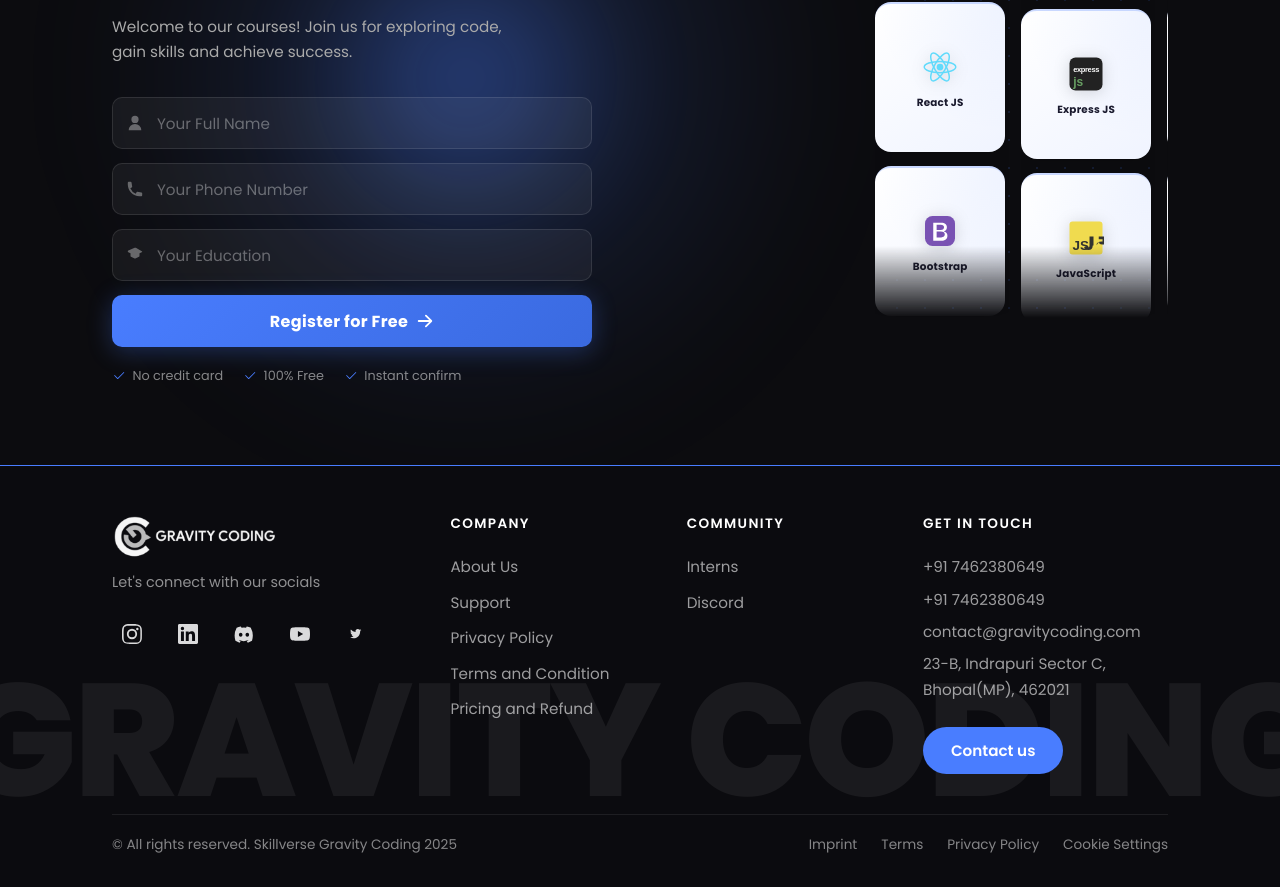
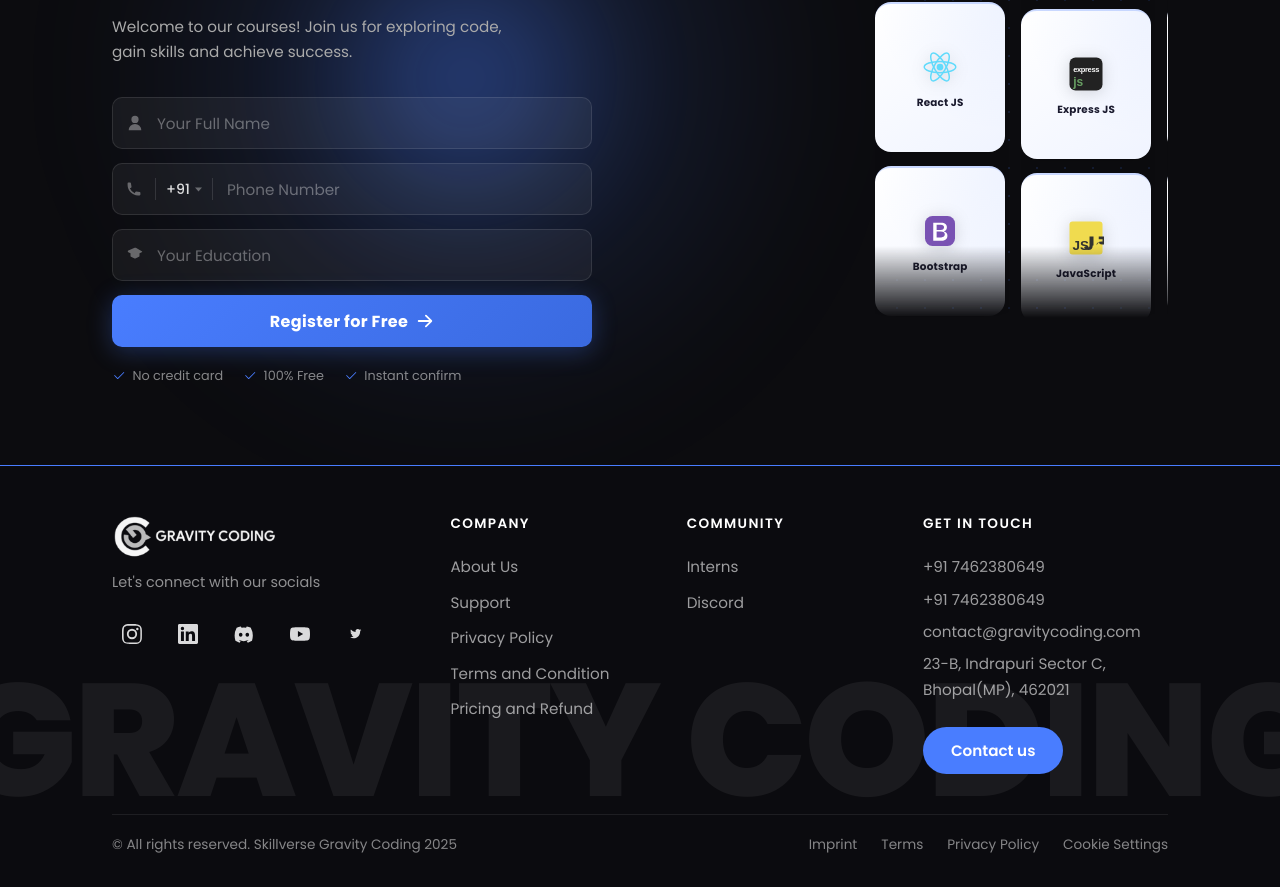
Before and after one commit to Ritesh1213333/GravityCoding, a React (Vite) app: page / in a window 1280 px wide. Shown: the part 2875-3762 px from the top of the page. Built offline with nearby package versions, Linux system fonts and the light colour scheme.

Commit message:
feat: implement unified phone input with country code selection

```diff
--- a/src/components/Section5.css
+++ b/src/components/Section5.css
@@ -157,6 +157,122 @@
   border-color: rgba(73, 125, 255, 0.6);
   background: rgba(73, 125, 255, 0.06);
   box-shadow: 0 0 0 3px rgba(73, 125, 255, 0.15);
+}
+
+/* Phone field - single unified container */
+.section5-phone-unified {
+  display: flex;
+  align-items: center;
+  height: 52px;
+  background: rgba(255, 255, 255, 0.05);
+  border: 1px solid rgba(255, 255, 255, 0.1);
+  border-radius: 10px;
+  gap: 0;
+  transition: border-color 0.3s ease, background 0.3s ease, box-shadow 0.3s ease;
+  overflow: hidden;
+}
+
+.section5-phone-unified:focus-within {
+  border-color: rgba(73, 125, 255, 0.6);
+  background: rgba(73, 125, 255, 0.04);
+  box-shadow: 0 0 0 3px rgba(73, 125, 255, 0.15);
+}
+
+.section5-phone-icon-wrap {
+  display: flex;
+  align-items: center;
+  justify-content: center;
+  width: 42px;
+  flex-shrink: 0;
+  color: rgba(255, 255, 255, 0.35);
+  transition: color 0.3s ease;
+}
+
+.section5-phone-icon-wrap svg {
+  width: 16px;
+  height: 16px;
+}
+
+.section5-phone-unified:focus-within .section5-phone-icon-wrap {
+  color: #497DFF;
+}
+
+.section5-phone-divider {
+  width: 1px;
+  height: 22px;
+  background: rgba(255, 255, 255, 0.12);
+  flex-shrink: 0;
+  transition: background 0.3s ease;
+}
+
+.section5-phone-unified:focus-within .section5-phone-divider {
+  background: rgba(73, 125, 255, 0.35);
+}
+
+.section5-code-wrap {
+  position: relative;
+  display: flex;
+  align-items: center;
+  gap: 5px;
+  padding: 0 10px 0 10px;
+  flex-shrink: 0;
+  cursor: pointer;
+  height: 100%;
+}
+
+.section5-code-wrap:hover {
+  background: rgba(255, 255, 255, 0.04);
+}
+
+.section5-code-display {
+  color: rgba(255, 255, 255, 0.85);
+  font-size: 0.88rem;
+  font-family: inherit;
+  white-space: nowrap;
+  pointer-events: none;
+  font-weight: 500;
+}
+
+.section5-code-arrow {
+  width: 7px;
+  height: 5px;
+  color: rgba(255, 255, 255, 0.35);
+  pointer-events: none;
+  flex-shrink: 0;
+}
+
+.section5-country-select {
+  position: absolute;
+  inset: 0;
+  opacity: 0;
+  cursor: pointer;
+  width: 100%;
+  height: 100%;
+}
+
+.section5-country-select option {
+  background: #1a1a2e;
+  color: #fff;
+}
+
+.section5-phone-input {
+  flex: 1;
+  height: 100%;
+  background: transparent;
+  border: none;
+  outline: none;
+  padding: 0 14px;
+  font-size: 0.95rem;
+  color: #fff;
+  font-family: inherit;
+}
+
+.section5-phone-input::placeholder {
+  color: rgba(255, 255, 255, 0.35);
+}
+
+.section5-phone-field .section5-field-icon {
+  display: none;
 }
 
 .section5-btn-submit {
@@ -399,16 +515,45 @@
 /* ── Mobile ── */
 @media (max-width: 600px) {
   .section5 {
-    padding: 56px 0;
+    padding: 48px 0;
   }
 
   .section5-inner {
     padding: 0 1.25rem;
-    gap: 2.5rem;
+    gap: 2rem;
+    flex-direction: column;
+    align-items: center;
+  }
+
+  .section5-left {
+    width: 100%;
+    max-width: 100%;
+    display: flex;
+    flex-direction: column;
+    align-items: center;
+    text-align: center;
   }
 
   .section5-heading {
     font-size: clamp(1.6rem, 8vw, 2.2rem);
+    text-align: center;
+  }
+
+  .section5-sub {
+    text-align: center;
+    max-width: 100%;
+  }
+
+  .section5-badge {
+    justify-content: center;
+  }
+
+  .section5-form {
+    width: 100%;
+  }
+
+  .section5-trust {
+    justify-content: center;
   }
 
   .section5-right {
--- a/src/components/Section5.jsx
+++ b/src/components/Section5.jsx
@@ -1,4 +1,50 @@
+import { useState } from 'react'
 import './Section5.css'
+
+const countries = [
+  { code: '+91', flag: '🇮🇳', name: 'India' },
+  { code: '+1', flag: '🇺🇸', name: 'USA' },
+  { code: '+44', flag: '🇬🇧', name: 'UK' },
+  { code: '+61', flag: '🇦🇺', name: 'Australia' },
+  { code: '+1', flag: '🇨🇦', name: 'Canada' },
+  { code: '+49', flag: '🇩🇪', name: 'Germany' },
+  { code: '+33', flag: '🇫🇷', name: 'France' },
+  { code: '+39', flag: '🇮🇹', name: 'Italy' },
+  { code: '+34', flag: '🇪🇸', name: 'Spain' },
+  { code: '+31', flag: '🇳🇱', name: 'Netherlands' },
+  { code: '+7', flag: '🇷🇺', name: 'Russia' },
+  { code: '+86', flag: '🇨🇳', name: 'China' },
+  { code: '+81', flag: '🇯🇵', name: 'Japan' },
+  { code: '+82', flag: '🇰🇷', name: 'South Korea' },
+  { code: '+65', flag: '🇸🇬', name: 'Singapore' },
+  { code: '+971', flag: '🇦🇪', name: 'UAE' },
+  { code: '+966', flag: '🇸🇦', name: 'Saudi Arabia' },
+  { code: '+974', flag: '🇶🇦', name: 'Qatar' },
+  { code: '+20', flag: '🇪🇬', name: 'Egypt' },
+  { code: '+27', flag: '🇿🇦', name: 'South Africa' },
+  { code: '+234', flag: '🇳🇬', name: 'Nigeria' },
+  { code: '+55', flag: '🇧🇷', name: 'Brazil' },
+  { code: '+52', flag: '🇲🇽', name: 'Mexico' },
+  { code: '+92', flag: '🇵🇰', name: 'Pakistan' },
+  { code: '+880', flag: '🇧🇩', name: 'Bangladesh' },
+  { code: '+94', flag: '🇱🇰', name: 'Sri Lanka' },
+  { code: '+977', flag: '🇳🇵', name: 'Nepal' },
+  { code: '+60', flag: '🇲🇾', name: 'Malaysia' },
+  { code: '+62', flag: '🇮🇩', name: 'Indonesia' },
+  { code: '+66', flag: '🇹🇭', name: 'Thailand' },
+  { code: '+84', flag: '🇻🇳', name: 'Vietnam' },
+  { code: '+63', flag: '🇵🇭', name: 'Philippines' },
+  { code: '+98', flag: '🇮🇷', name: 'Iran' },
+  { code: '+90', flag: '🇹🇷', name: 'Turkey' },
+  { code: '+972', flag: '🇮🇱', name: 'Israel' },
+  { code: '+46', flag: '🇸🇪', name: 'Sweden' },
+  { code: '+47', flag: '🇳🇴', name: 'Norway' },
+  { code: '+45', flag: '🇩🇰', name: 'Denmark' },
+  { code: '+358', flag: '🇫🇮', name: 'Finland' },
+  { code: '+41', flag: '🇨🇭', name: 'Switzerland' },
+  { code: '+48', flag: '🇵🇱', name: 'Poland' },
+  { code: '+64', flag: '🇳🇿', name: 'New Zealand' },
+]
 
 const col1 = [
   {
@@ -217,6 +263,8 @@ function ScrollCol({ cards, direction }) {
 }
 
 function Section5() {
+  const [selectedCode, setSelectedCode] = useState('+91')
+
   return (
     <section className="section5">
       <div className="section5-bg">
@@ -244,11 +292,28 @@ function Section5() {
               </span>
               <input type="text" placeholder="Your Full Name" className="section5-input" />
             </div>
-            <div className="section5-field">
-              <span className="section5-field-icon">
-                <svg viewBox="0 0 20 20" fill="currentColor"><path d="M2 3a1 1 0 011-1h2.153a1 1 0 01.986.836l.74 4.435a1 1 0 01-.54 1.06l-1.548.773a11.037 11.037 0 006.105 6.105l.774-1.548a1 1 0 011.059-.54l4.435.74a1 1 0 01.836.986V17a1 1 0 01-1 1h-2C7.82 18 2 12.18 2 5V3z"/></svg>
+            <div className="section5-phone-unified">
+              <span className="section5-phone-icon-wrap">
+                <svg viewBox="0 0 20 20" fill="currentColor">
+                  <path d="M2 3a1 1 0 011-1h2.153a1 1 0 01.986.836l.74 4.435a1 1 0 01-.54 1.06l-1.548.773a11.037 11.037 0 006.105 6.105l.773-1.548a1 1 0 011.059-.54l4.435.74a1 1 0 01.836.986V17a1 1 0 01-1 1h-2C7.82 18 2 12.18 2 5V3z"/>
+                </svg>
               </span>
-              <input type="tel" placeholder="Your Phone Number" className="section5-input" />
+              <span className="section5-phone-divider" />
+              <div className="section5-code-wrap">
+                <span className="section5-code-display">{selectedCode}</span>
+                <svg className="section5-code-arrow" viewBox="0 0 10 6" fill="currentColor"><path d="M0 0l5 6 5-6z"/></svg>
+                <select
+                  className="section5-country-select"
+                  value={selectedCode}
+                  onChange={e => setSelectedCode(e.target.value)}
+                >
+                  {countries.map((c, i) => (
+                    <option key={i} value={c.code}>{c.flag} {c.name} ({c.code})</option>
+                  ))}
+                </select>
+              </div>
+              <span className="section5-phone-divider" />
+              <input type="tel" placeholder="Phone Number" className="section5-phone-input" />
             </div>
             <div className="section5-field">
               <span className="section5-field-icon">
```
